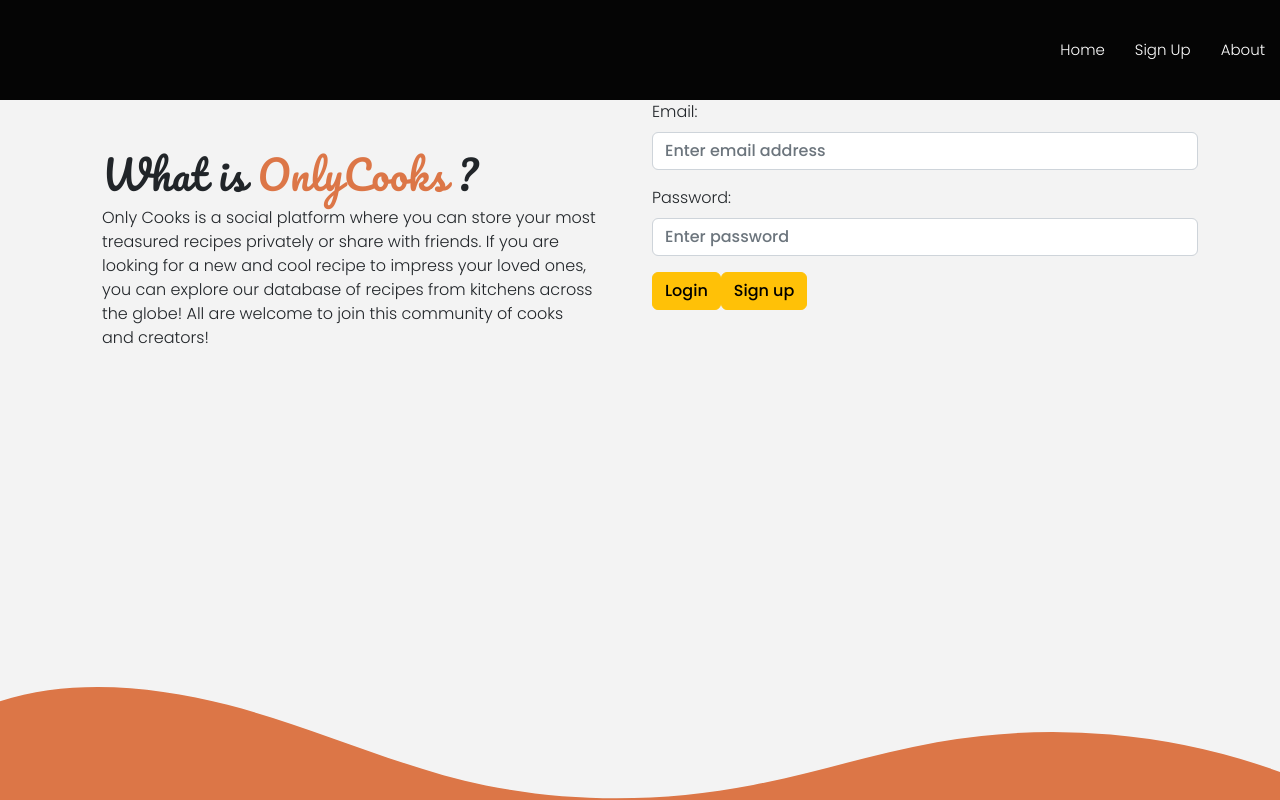
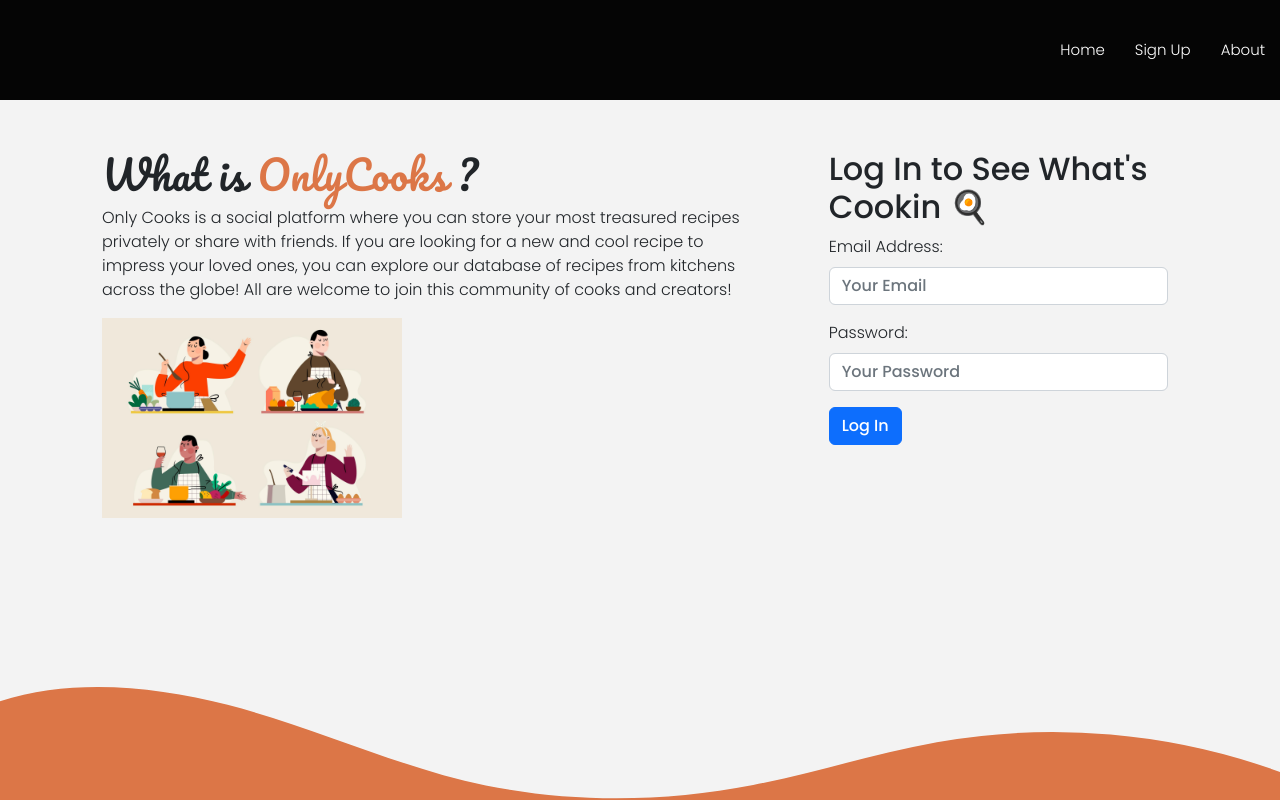
Before and after one commit to zuetesei/cook-book, a React (Create React App) app: page / in a window 1280 px wide. Built offline with nearby package versions, Linux system fonts and the light colour scheme.

Commit message:
home style, added illustration

```diff
--- a/src/components/LogInForm/index.js
+++ b/src/components/LogInForm/index.js
@@ -1,36 +1,22 @@
 import React from 'react';
+import Form from 'react-bootstrap/Form';
+import Button from 'react-bootstrap/Button';
 
 function LogInForm() {
     return (
         <div class="logform">
-            <div class="mb-3">
-                <label for="formGroupExampleInput" class="form-label">
-                    Email:
-                </label>
-                <input
-                    type="text"
-                    class="form-control"
-                    id="formGroupExampleInput"
-                    placeholder="Enter email address"
-                ></input>
-            </div>
-            <div class="mb-3">
-                <label for="formGroupExampleInput2" class="form-label">
-                    Password:
-                </label>
-                <input
-                    type="text"
-                    class="form-control"
-                    id="formGroupExampleInput2"
-                    placeholder="Enter password"
-                ></input>
-            </div>
-            <button type="button" class="btn btn-warning">
-                Login
-            </button>
-            <button type="button" class="btn btn-warning">
-                Sign up
-            </button>
+            <h2> Log In to See What's Cookin 🍳 </h2>
+            <Form>
+                <Form.Group className='mb-3' controlId='formGroupEmail'>
+                    <Form.Label> Email Address: </Form.Label>
+                    <Form.Control type='email' placeholder='Your Email' />
+                </Form.Group>
+                <Form.Group className='mb-3'>
+                    <Form.Label> Password: </Form.Label>
+                    <Form.Control type='password' placeholder='Your Password' />
+                </Form.Group>
+                <Button type='submit'> Log In </Button>
+            </Form>
         </div>
     );
 }
--- a/src/pages/Home.js
+++ b/src/pages/Home.js
@@ -4,16 +4,17 @@ import Row from 'react-bootstrap/Row';
 import Col from 'react-bootstrap/Col';
 import LogInForm from '../components/LogInForm';
 import '../styles/Home.css';
-// import Illustration from '../assets/cooks.png'
+import Illustration from '../assets/cooks.jpg'
+import Image from 'react-bootstrap/Image'
 
 function Home() {
 
     return (
         <div className='home'>
             <Container>
-                <Row>
-                    <Col>
-                        <div className='about-app'>
+                <Row className='about-app'>
+                    <Col sm={8}>
+                        <div className='intro'>
                             <h1> What is <span className='only-cooks'> OnlyCooks </span>? </h1>
                             <div class="custom-shape-divider-bottom-1669850492">
                                 <svg
@@ -35,11 +36,12 @@ function Home() {
                                     ones, you can explore our database of recipes from kitchens across the globe! All are welcome
                                     to join this community of cooks and creators!
                                 </p>
+                                <img src={Illustration} alt='two cooks' className='justify-content-md-center' />
                             </div>
                         </div>
 
                     </Col>
-                    <Col>
+                    <Col className='sm={4}'>
                         <LogInForm />
                     </Col>
                 </Row>
--- a/src/styles/Home.css
+++ b/src/styles/Home.css
@@ -15,6 +15,15 @@ body {
 
 .about-app {
     padding: 50px 30px 50px 20px;
+}
+
+.intro {
+    padding-right: 40px;
+}
+
+img {
+    max-height: 200px;
+
 }
 
 .home h1 {
```
Also changed, not shown: src/assets/cooks.jpg (added), src/assets/cooks.png (deleted).
